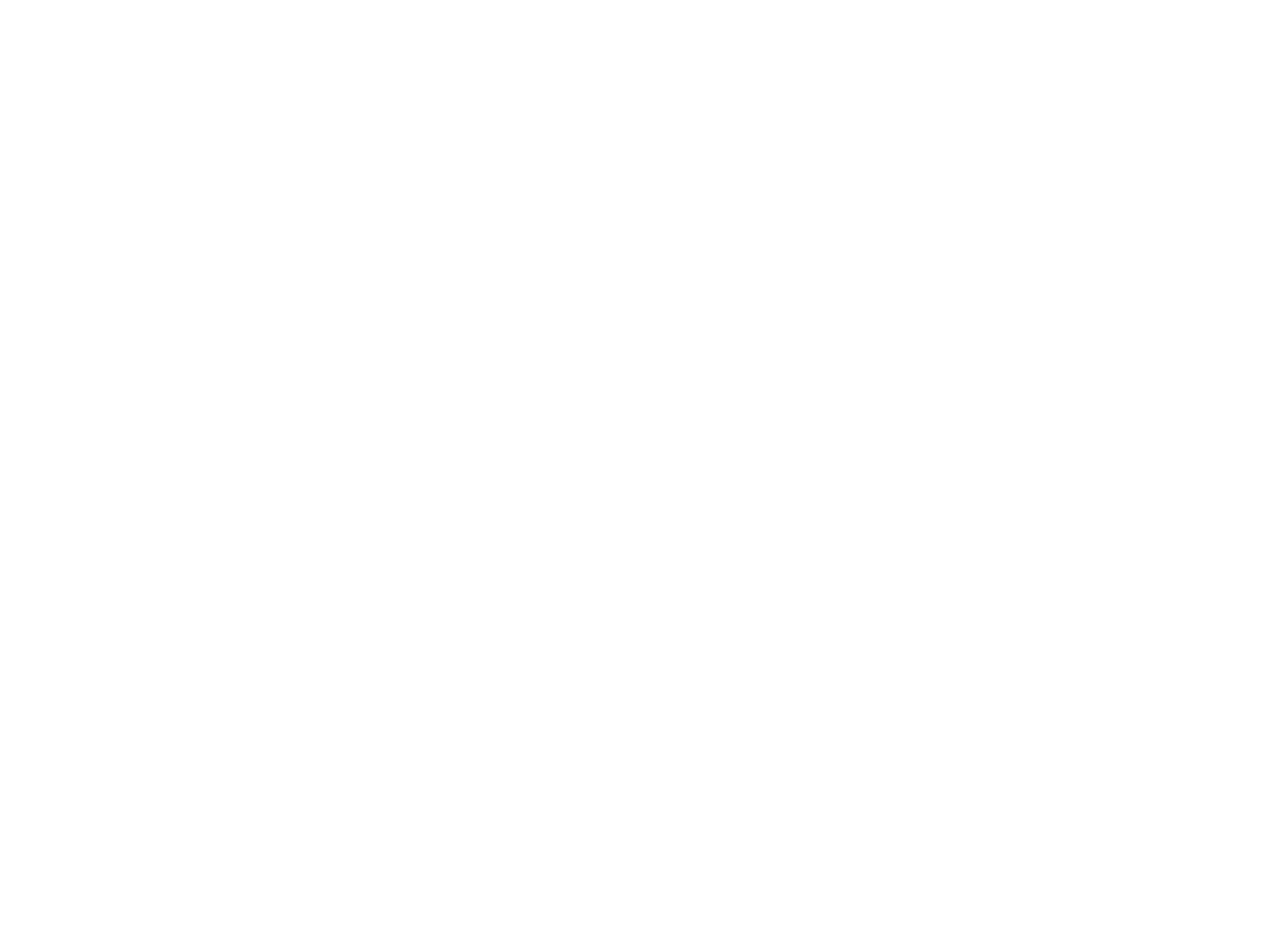
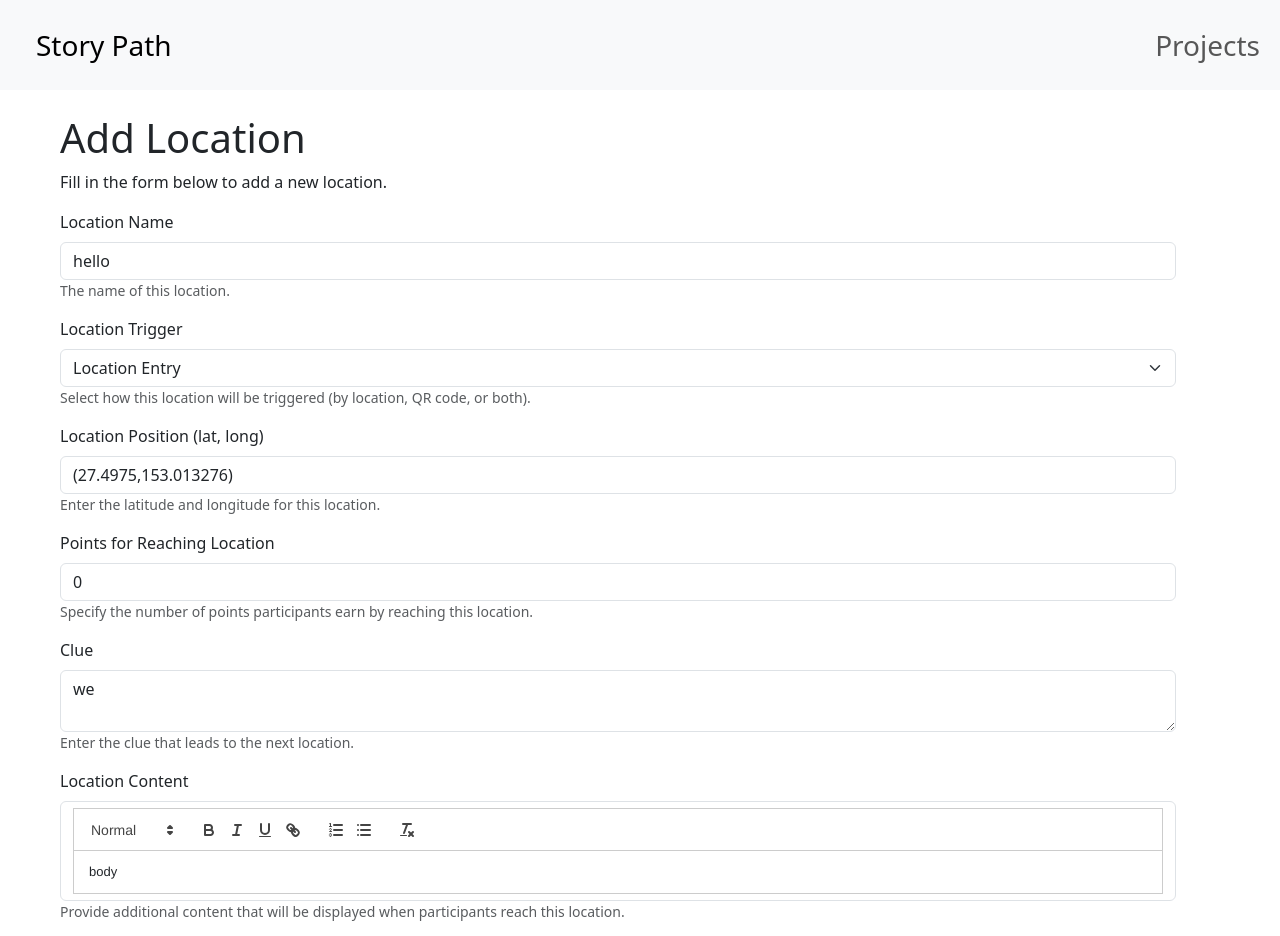
Before and after one commit to avafrohna/story-path, a React (Vite) app in the folder story-path/: page /add-location/1 in a window 1280 px wide. Before the commit this address had no page. Shown: the top 936 px of the page. Before the commit the page ends 800 px from the top, so only its background shows below. Built offline with nearby package versions, Linux system fonts and the light colour scheme; the HTML template or start-up script is replaced by a standard one.

Commit message:
something is still wrong 400 error

```diff
--- a/story-path/src/App.jsx
+++ b/story-path/src/App.jsx
@@ -15,7 +15,7 @@ function App() {
         <Route path="/add-project" element={<ProjectForm />} />
         <Route path="/edit-project/:projectId" element={<ProjectForm />} />
         <Route path="/list-locations/:projectId" element={<LocationList />} />
-        <Route path="/add-location" element={<LocationForm />} />
+        <Route path="/add-location/:projectId" element={<LocationForm />} />
         <Route path="/edit-location/:id" element={<LocationForm />} />
         <Route path="/preview" element={<PreviewPage />} />
       </Routes>
--- a/story-path/src/api.js
+++ b/story-path/src/api.js
@@ -25,7 +25,19 @@ async function apiRequest(endpoint, method = 'GET', body = null) {
   }
 
   if (body) {
-    const requestBody = { ...body, project_id: parseInt(body.project_id), username: USERNAME };
+    const requestBody = {
+      ...body,
+      username: USERNAME
+    };
+
+    if (body.location_content) {
+      requestBody.project_id = parseInt(body.project_id, 10);
+      requestBody.location_content = {
+        ...body.location_content,
+        username: USERNAME,
+      };
+    }
+
     console.log('Request Body:', requestBody);
     options.body = JSON.stringify(requestBody);
     console.log('Request options:', options);
--- a/story-path/src/components/location-form.jsx
+++ b/story-path/src/components/location-form.jsx
@@ -12,15 +12,20 @@ function LocationForm() {
   console.log(projectId);
 
   const [formData, setFormData] = useState({
-    location_name: '',
+    location_name: 'hello',
     location_trigger: 'Location Entry',
     location_position: '(27.4975,153.013276)',
     score_points: 0,
-    clue: '',
-    location_content: '',
-    location_order: '',
-    extra: '',
-    project_id: '',
+    clue: 'we',
+    location_content: {
+      location_id: 0,
+      content_order: 1,
+      content_type: 'type',
+      content_body: 'body',
+    },
+    location_order: 'you',
+    extra: 'yay',
+    project_id: projectId,
   });
 
   const [error, setError] = useState(null);
@@ -35,11 +40,15 @@ function LocationForm() {
     });
   };
 
-  const handleContentChange = (content) => {
-    setFormData({
-      ...formData,
-      location_content: content,
-    });
+  const handleContentChange = (value) => {
+    // Update only the content_body field in location_content
+    setFormData((prevData) => ({
+      ...prevData,
+      location_content: {
+        ...prevData.location_content,
+        content_body: value, // ReactQuill returns the HTML content here
+      },
+    }));
   };
 
   const handleSubmit = async (e) => {
@@ -141,7 +150,7 @@ function LocationForm() {
           <div className="mb-3">
             <label className="form-label">Location Content</label>
             <ReactQuill
-              value={formData.location_content}
+              value={formData.location_content.content_body}
               onChange={handleContentChange}
               theme="snow"
               className="form-control"
--- a/story-path/src/components/location-list.jsx
+++ b/story-path/src/components/location-list.jsx
@@ -52,7 +52,7 @@ function LocationList() {
         </h1>
 
         <div className="mt-4">
-          <Link to={`/add-location`}>
+          <Link to={`/add-location/${projectId}`}>
             <button className="btn btn-success">Add Location</button>
           </Link>
         </div>
```
